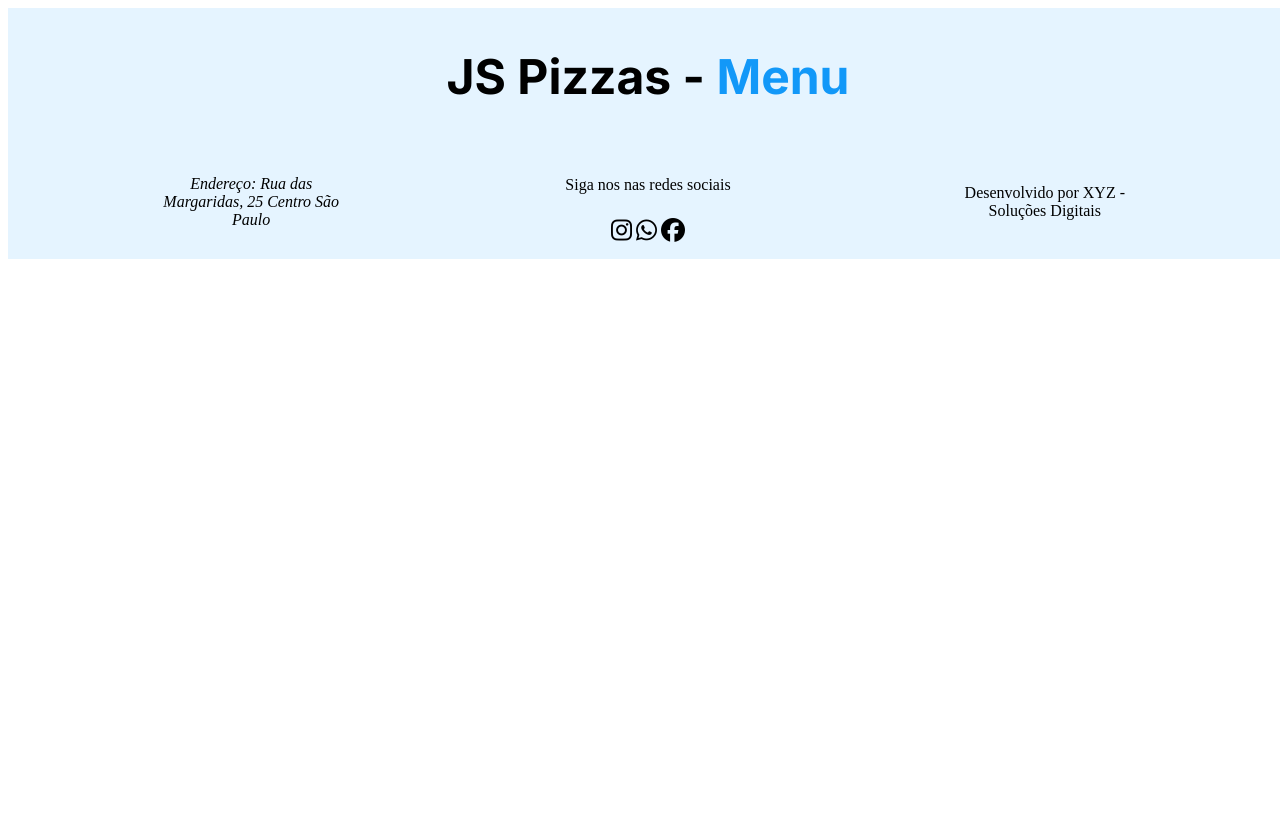
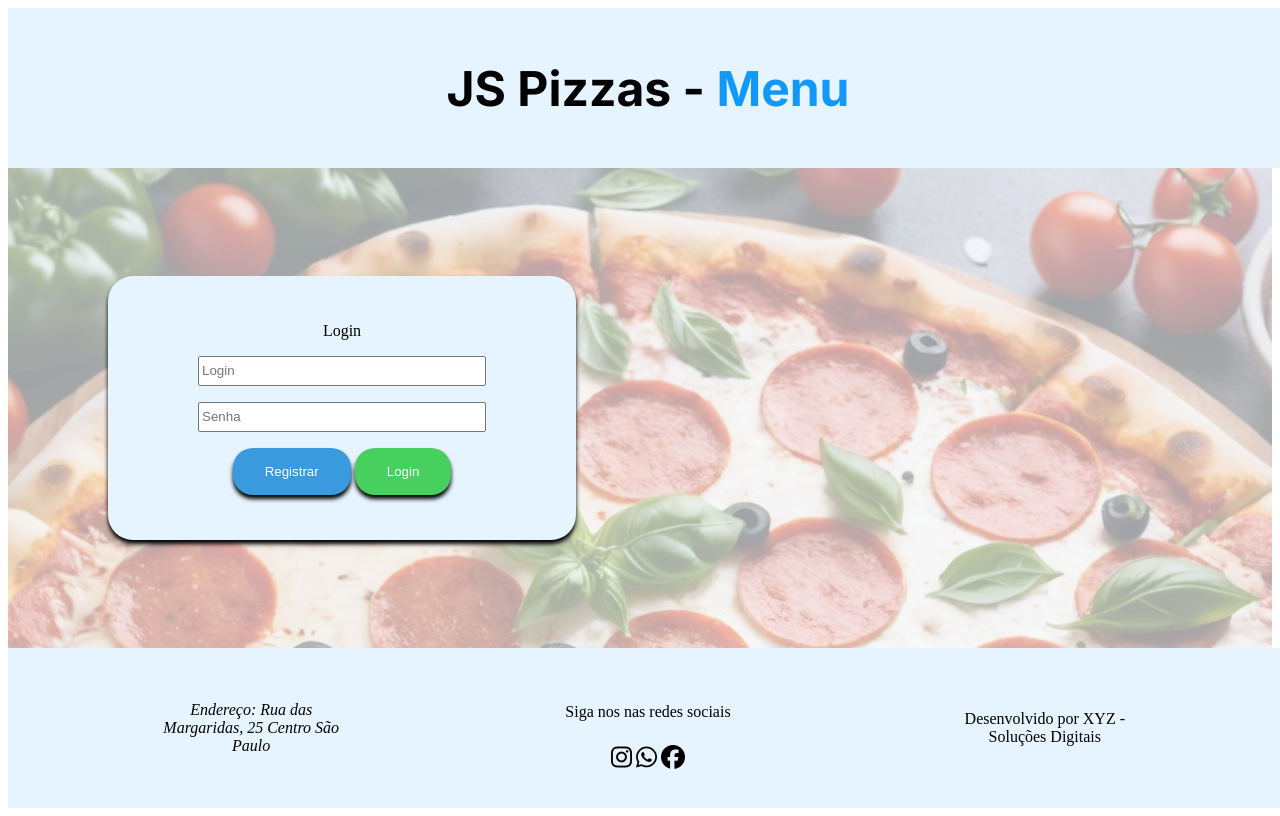
Before and after one commit to Gustavo-lima1201/pizzaria, a plain HTML site: page index.html in a window 1280 px wide. Drawn offline with Linux system fonts and the light colour scheme.

Commit message:
finalizado

```diff
--- a/index.html
+++ b/index.html
@@ -21,6 +21,21 @@
             <span class="header__title--blue">Menu</span>
         </h1>
     </header>
+    <main>
+
+        <form class="form" action="">
+            <span>Login</span>
+            <input class="form__input" type="text" name="" id="Login" placeholder="Login">
+            <input class="form__input" type="password" name="" id="senha" placeholder="Senha">
+            <div class="form_btn-area">
+                <input class="form__btn" type="button" value="Registrar">
+                <input class="form__btn form__btn--action" type="submit" value="Login">
+            </div>
+        </form>
+
+
+
+    </main>
     <!-- Sample 1 -->
     <!-- <div class="pai">
         <div class="filho">
--- a/style.css/style.css
+++ b/style.css/style.css
@@ -4,7 +4,8 @@
 /* HEADER */
 .header {
     width: 100vw;
-    height: 136px;
+    height: 20vh;
+    /*136px;*/
     background-color: #E5F4Ff;
     display: flex;
     justify-content: center;
@@ -18,14 +19,65 @@
     font-size: 48px;
     text-align: center;
 }
-.header__title--blue{
+
+.header__title--blue {
     color: #1298F8;
 }
 
+/* MAIN */
+main {
+    height: 60vh;
+    display: flex;
+    align-items: center;
+    background-image: url(../imagens/pizzaBackground.png );
+    background-repeat: no-repeat;
+    background-size: cover;
+
+
+
+}
+
+.form {
+    display: flex;
+    flex-direction: column;
+    width: 468px;
+    height: 264px;
+    justify-content: center;
+    align-items: center;
+    gap: 16px;
+    box-shadow: 0px 4px 4px 0px black;
+    border-radius: 25px;
+    background-color: #E5F4Ff;
+    position: relative;
+    left: 100px;
+
+}
+
+.form__input {
+    width: 280px;
+    height: 24px;
+}
+
+.form__btn {
+    border-radius: 20px;
+    padding: 16px 32px 16px 32px;
+    background-color: #399ADE;
+    color: white;
+    border: none;
+    box-shadow: 0px 4px 4px 0px black;
+}
+
+.form__btn--action {
+    background-color: #48D05F;
+}
+
+
+
 /* FOOTER */
-.footer{
+.footer {
     width: 100vw;
-height: 115px;
+    height: 20vh;
+    /* 115px;*/
     background-color: #E5F4Ff;
     display: flex;
     gap: 192px;
@@ -33,19 +85,20 @@ justify-content: center;
     align-items: center;
 
 }
-.footer__columns{
+
+.footer__columns {
     width: 16%;
     text-align: center;
 }
 
-.footer__social-media{
+.footer__social-media {
     display: flex;
     flex-direction: column;
     gap: 8px;
 }
 
-.footer__social-icon{
+.footer__social-icon {
     text-decoration: none;
-color: black ;
+    color: black;
     font-size: 24px;
 }
```
Also changed, not shown: imagens/pizzaBackground.png (added). Lines whose indentation alone changed are shown as unchanged.
